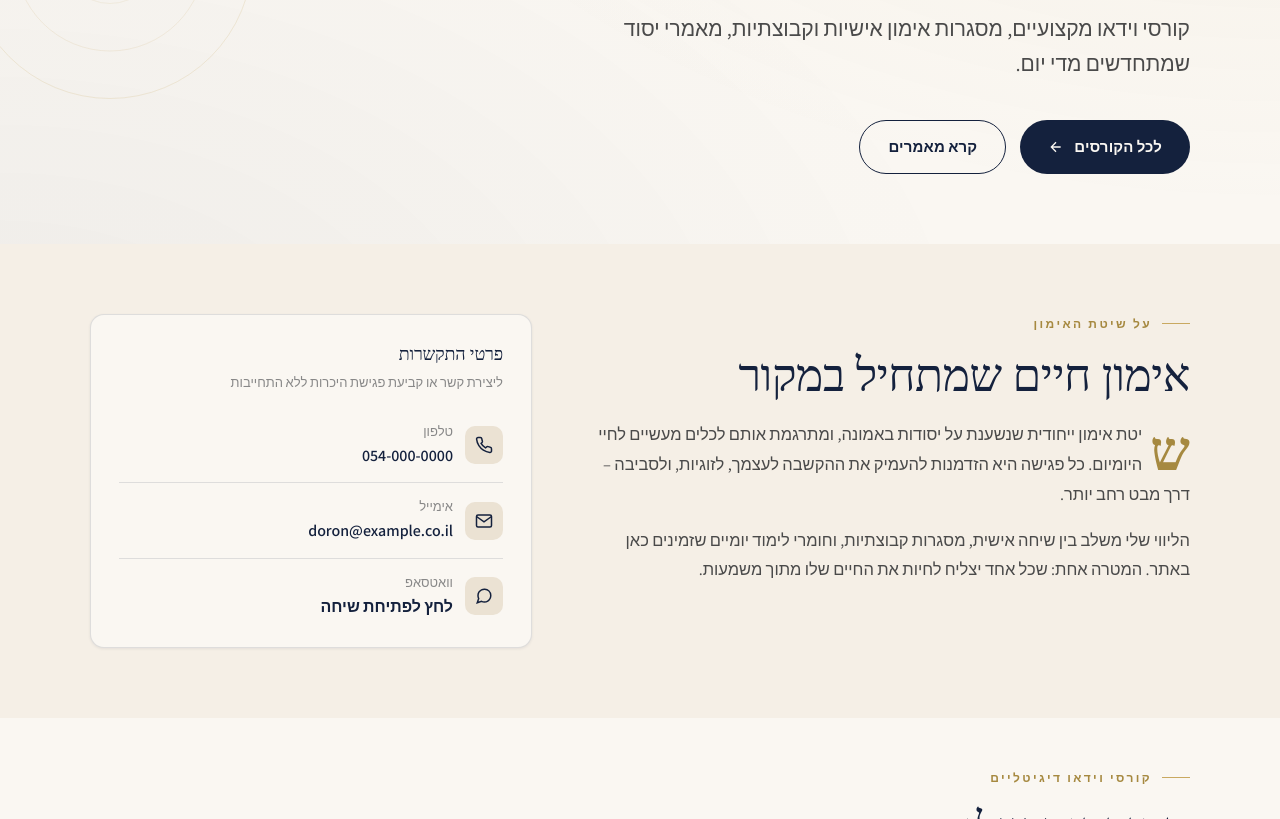
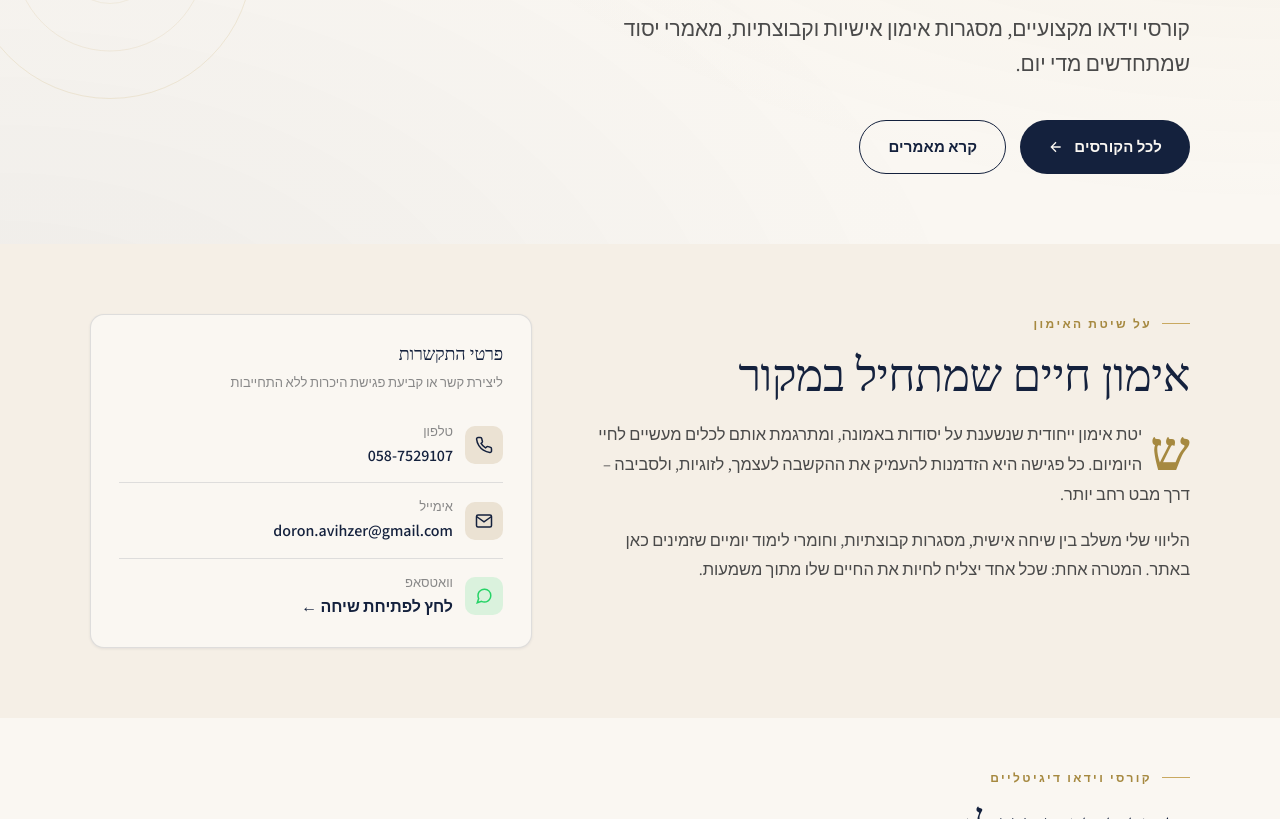
Before and after one commit to bnayaav/doron-site, a plain HTML site: page site/index.html in a window 1280 px wide. Shown: the part 412-1231 px from the top of the page. Drawn offline with Linux system fonts and the light colour scheme; no server answers; a web font is replaced by a local one.

Commit message:
Update contact details in index.html

```diff
--- a/site/index.html
+++ b/site/index.html
@@ -77,18 +77,18 @@
       <aside class="about-card">
         <h4>פרטי התקשרות</h4>
         <p class="text-muted">ליצירת קשר או קביעת פגישת היכרות ללא התחייבות</p>
-        <div class="about-card-row" style="margin-top:14px">
+        <a href="tel:0587529107" class="about-card-row" style="margin-top:14px;text-decoration:none;color:inherit">
           <div class="ico"><svg width="18" height="18" viewBox="0 0 24 24" fill="none" stroke="currentColor" stroke-width="2"><path d="M22 16.92v3a2 2 0 01-2.18 2 19.79 19.79 0 01-8.63-3.07 19.5 19.5 0 01-6-6 19.79 19.79 0 01-3.07-8.67A2 2 0 014.11 2h3a2 2 0 012 1.72 12.84 12.84 0 00.7 2.81 2 2 0 01-.45 2.11L8.09 9.91a16 16 0 006 6l1.27-1.27a2 2 0 012.11-.45 12.84 12.84 0 002.81.7A2 2 0 0122 16.92z"/></svg></div>
-          <div><strong>טלפון</strong><span>054-000-0000</span></div>
-        </div>
-        <div class="about-card-row">
+          <div><strong>טלפון</strong><span>058-7529107</span></div>
+        </a>
+        <a href="mailto:doron.avihzer@gmail.com" class="about-card-row" style="text-decoration:none;color:inherit">
           <div class="ico"><svg width="18" height="18" viewBox="0 0 24 24" fill="none" stroke="currentColor" stroke-width="2"><path d="M4 4h16c1.1 0 2 .9 2 2v12c0 1.1-.9 2-2 2H4c-1.1 0-2-.9-2-2V6c0-1.1.9-2 2-2z"/><polyline points="22,6 12,13 2,6"/></svg></div>
-          <div><strong>אימייל</strong><span>doron@example.co.il</span></div>
-        </div>
-        <div class="about-card-row">
-          <div class="ico"><svg width="18" height="18" viewBox="0 0 24 24" fill="none" stroke="currentColor" stroke-width="2"><path d="M21 11.5a8.38 8.38 0 01-.9 3.8 8.5 8.5 0 01-7.6 4.7 8.38 8.38 0 01-3.8-.9L3 21l1.9-5.7a8.38 8.38 0 01-.9-3.8 8.5 8.5 0 014.7-7.6 8.38 8.38 0 013.8-.9h.5a8.48 8.48 0 018 8v.5z"/></svg></div>
-          <div><strong>וואטסאפ</strong><span>לחץ לפתיחת שיחה</span></div>
-        </div>
+          <div><strong>אימייל</strong><span>doron.avihzer@gmail.com</span></div>
+        </a>
+        <a href="https://wa.me/972587529107?text=שלום%20דורון%2C%20אשמח%20לקבל%20פרטים%20נוספים" target="_blank" rel="noopener" class="about-card-row" style="text-decoration:none;color:inherit">
+          <div class="ico" style="background:rgba(37,211,102,.15);color:#25D366"><svg width="18" height="18" viewBox="0 0 24 24" fill="none" stroke="currentColor" stroke-width="2"><path d="M21 11.5a8.38 8.38 0 01-.9 3.8 8.5 8.5 0 01-7.6 4.7 8.38 8.38 0 01-3.8-.9L3 21l1.9-5.7a8.38 8.38 0 01-.9-3.8 8.5 8.5 0 014.7-7.6 8.38 8.38 0 013.8-.9h.5a8.48 8.48 0 018 8v.5z"/></svg></div>
+          <div><strong>וואטסאפ</strong><span>לחץ לפתיחת שיחה ←</span></div>
+        </a>
       </aside>
     </div>
   </div>
```
